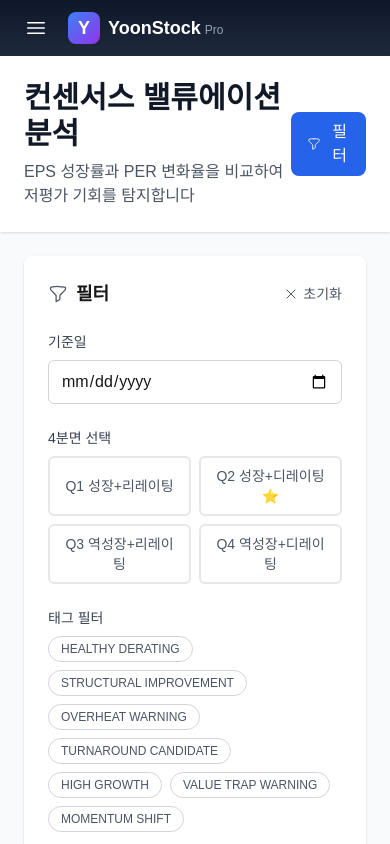
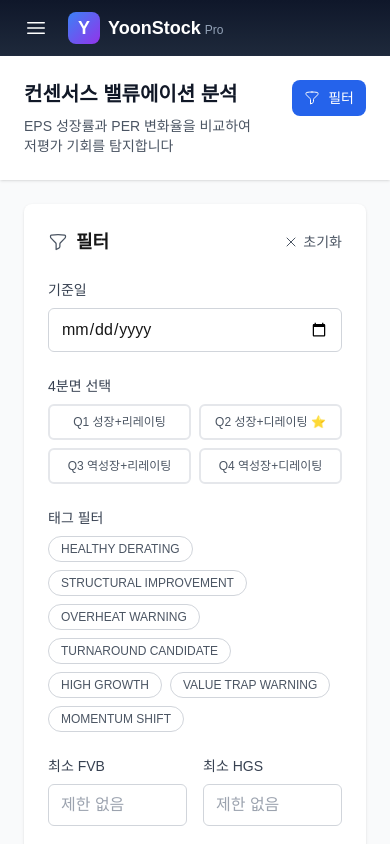
Before and after one commit to Badmin-on/dailystockdata, a Next.js app: page /consensus-analysis in a window 390 px wide. Shown: the top 844 px of the page. Built offline with nearby package versions, Linux system fonts and the light colour scheme; no server answers.

Commit message:
style: improve mobile ui for header and filters

```diff
--- a/app/consensus-analysis/components/ConsensusFilters.tsx
+++ b/app/consensus-analysis/components/ConsensusFilters.tsx
@@ -116,11 +116,10 @@ export default function ConsensusFilters({ filters, onFilterChange }: ConsensusF
             <button
               key={quad.value}
               onClick={() => handleQuadToggle(quad.value)}
-              className={`px-3 py-2 text-sm font-medium rounded-md border-2 transition-all ${
-                filters.quad.includes(quad.value)
+              className={`px-2 py-2 text-xs md:text-sm font-medium rounded-md border-2 transition-all break-keep ${filters.quad.includes(quad.value)
                   ? getQuadColor(quad.color)
                   : 'bg-white text-gray-600 border-gray-200 hover:border-gray-300'
-              }`}
+                }`}
             >
               {quad.label}
             </button>
@@ -138,11 +137,10 @@ export default function ConsensusFilters({ filters, onFilterChange }: ConsensusF
             <button
               key={tag}
               onClick={() => handleTagToggle(tag)}
-              className={`px-3 py-1 text-xs font-medium rounded-full border transition-all ${
-                filters.tags.includes(tag)
+              className={`px-3 py-1 text-xs font-medium rounded-full border transition-all ${filters.tags.includes(tag)
                   ? 'bg-blue-100 text-blue-800 border-blue-300'
                   : 'bg-white text-gray-600 border-gray-300 hover:border-gray-400'
-              }`}
+                }`}
             >
               {tag.replace(/_/g, ' ')}
             </button>
--- a/app/consensus-analysis/page.tsx
+++ b/app/consensus-analysis/page.tsx
@@ -161,20 +161,22 @@ export default function ConsensusAnalysisPage() {
       {/* Header */}
       <div className="bg-white shadow">
         <div className="container mx-auto px-6 py-6">
-          <div className="flex items-center justify-between">
+          <div className="flex flex-col md:flex-row md:items-center justify-between gap-4">
+            <div className="flex items-start justify-between gap-4">
               <div>
-              <h1 className="text-3xl font-bold text-gray-900">컨센서스 밸류에이션 분석</h1>
-              <p className="mt-2 text-gray-600">
+                <h1 className="text-xl md:text-3xl font-bold text-gray-900 break-keep">컨센서스 밸류에이션 분석</h1>
+                <p className="mt-2 text-sm md:text-base text-gray-600 break-keep">
                   EPS 성장률과 PER 변화율을 비교하여 저평가 기회를 탐지합니다
                 </p>
               </div>
               <button
                 onClick={() => setShowFilters(!showFilters)}
-              className="lg:hidden flex items-center gap-2 px-4 py-2 bg-blue-600 text-white rounded-lg hover:bg-blue-700"
+                className="lg:hidden flex items-center gap-2 px-3 py-2 bg-blue-600 text-white text-sm rounded-lg hover:bg-blue-700 shrink-0"
               >
-              <FunnelIcon className="w-5 h-5" />
+                <FunnelIcon className="w-4 h-4" />
                 필터
               </button>
+            </div>
           </div>
         </div>
       </div>
```
Lines whose indentation alone changed are shown as unchanged.
